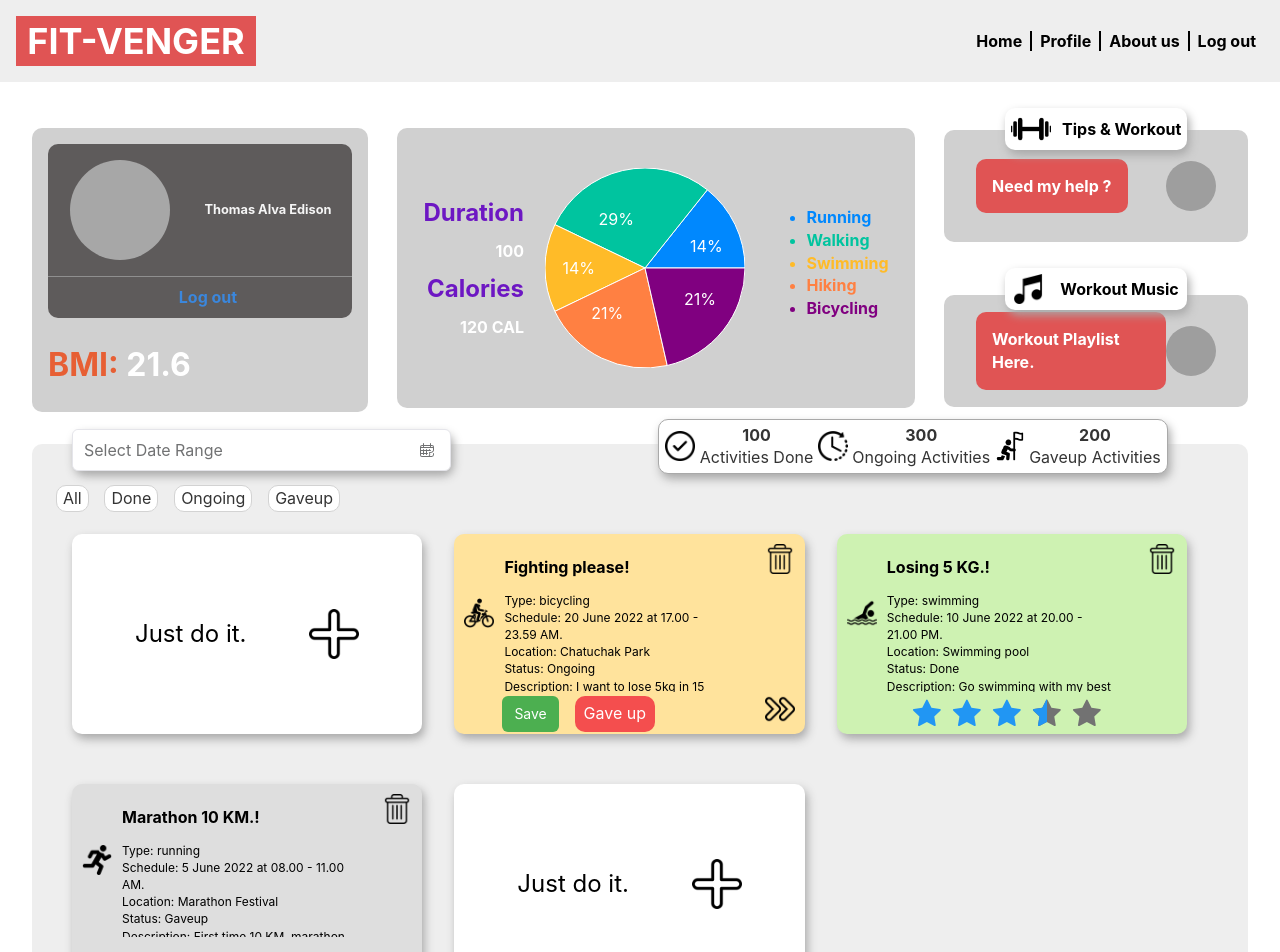
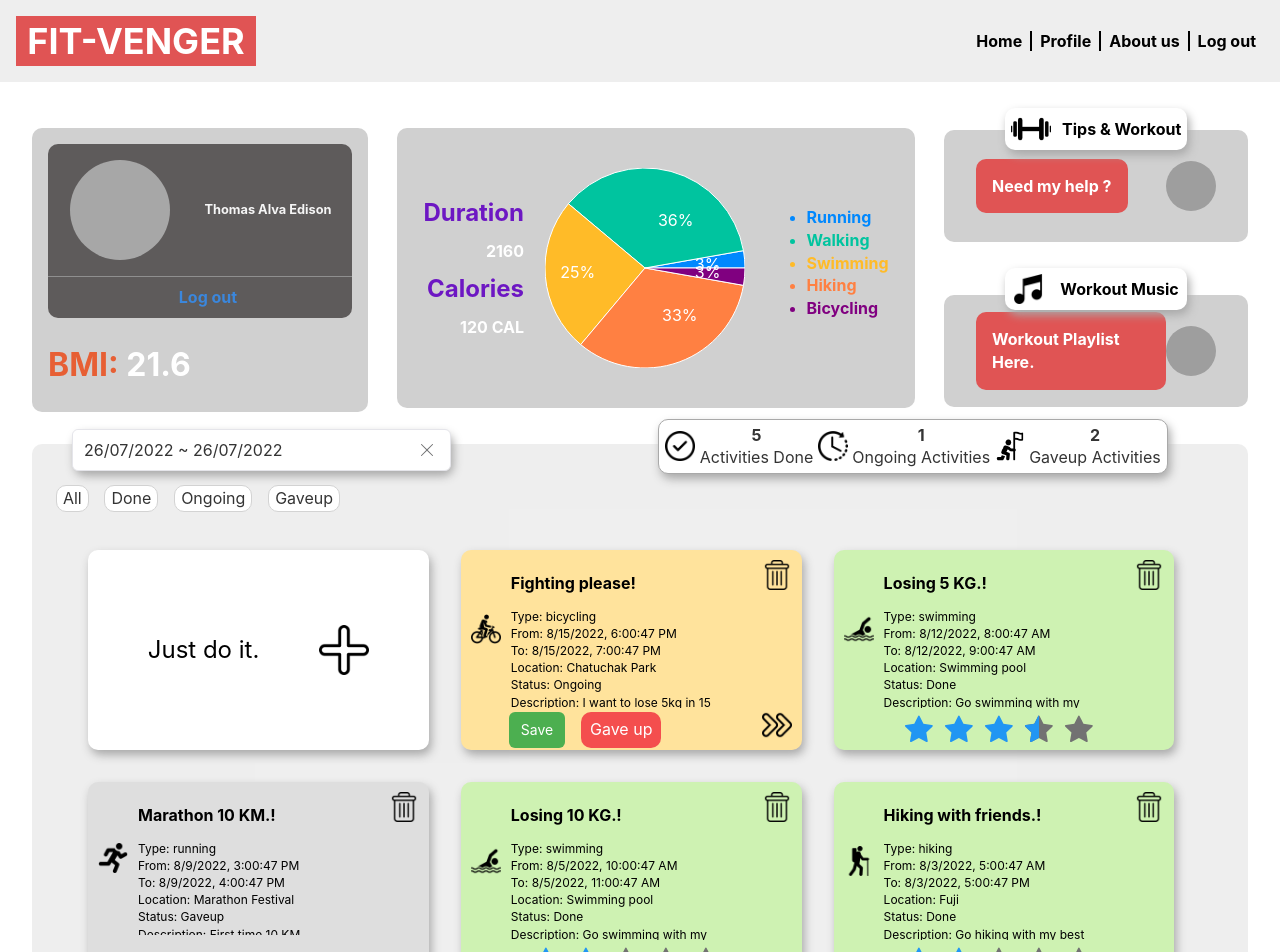
Before and after one commit to Kiatbordin/fitvenger, a React (Vite) app: page / in a window 1280 px wide. Shown: the top 952 px of the page. Built offline with nearby package versions, Linux system fonts and the light colour scheme; grey boxes are pictures that could not be loaded.

Commit message:
Implement props between board => activities => cards and Card decision rendering

```diff
--- a/src/components/Activities/Activities.css
+++ b/src/components/Activities/Activities.css
@@ -14,6 +14,8 @@
         border-radius: 10px;
         box-shadow: 2.5px 5px 10px darkgrey;
         width: auto;
+
+        margin-bottom: 2rem;
     }
 
     .Activities .summary-container {
@@ -68,7 +70,7 @@
         margin: 0 1rem 0 1rem;
     }
 
-    .Activities .filter-container button:hover {
+    .Activities .filter-container button:focus {
         background-color: #4972DB;
         color: white;
         font-weight: bold;
@@ -177,7 +179,7 @@
         background-color: white;
     }
 
-    .Activities .filter-container button:hover {
+    .Activities .filter-container button:focus {
         background-color: rgb(2, 2, 253);
         opacity: 0.5;
         color: white;
@@ -206,7 +208,7 @@
     } */
 
     .Activities .activities-board {
-        margin: 1rem;
+        margin: 2rem;
         padding: 0.5rem;
 
         height: 500px;
--- a/src/components/Activities/Activities.jsx
+++ b/src/components/Activities/Activities.jsx
@@ -16,17 +16,34 @@ import { DateRangePicker } from 'rsuite';
 export function Activities(props) {
 
     // expected props ==>
-    const doneActivities = props.doneActivities || 0;
-    const ongoingActivities = props.ongoingActivities || 0;
-    const gaveupActivities = props.gaveupActivities || 0;
 
-    const ongoingActivityItem = props.ongoingActivityItem;
-    const doneActivityItem = props.doneActivityItem;
-    const gaveupActivityItem = props.gaveupActivityItem;
+    const doneActivities = props.activities.filter( (activity) => activity.status === "Done" ).length || "Loading";
+    const ongoingActivities = props.activities.filter( (activity) => activity.status === "Ongoing" ).length || "Loading";
+    const gaveupActivities = props.activities.filter( (activity) => activity.status === "Gaveup" ).length || "Loading";
+
+    const handleAllFilter = (e) => {
+        alert('All');
+    };
+
+    const handleDoneFilter = (e) => {
+        alert('Done');
+    };
+
+    const handleOngoingFilter = (e) => {
+        alert('Ongoing');
+    };
+
+    const handleGaveupFilter = (e) => {
+        alert('Gaveup');
+    };
 
     return (
         <div className="Activities">
-            <DateRangePicker className="date-container" size="lg" placeholder="Select Date Range"/>
+
+            <DateRangePicker className="date-container"
+            size="lg" placeholder="Select Date Range"
+            value={[new Date(),new Date()]}/>
+
             <div className="summary-container">
                 <img src={done} alt='done' />
                 <div className="activities-result-box">
@@ -45,20 +62,29 @@ export function Activities(props) {
                 </div>
             </div>
             <div className="filter-container">
-                <button className="filter-all-button">All</button>
-                <button className="filter-done-button">Done</button>
-                <button className="filter-ongoing-button">Ongoing</button>
-                <button className="filter-gaveup-button">Gaveup</button>
+                <button className="filter-all-button" onClick={handleAllFilter}>All</button>
+                <button className="filter-done-button" onClick={handleDoneFilter}>Done</button>
+                <button className="filter-ongoing-button" onClick={handleOngoingFilter}>Ongoing</button>
+                <button className="filter-gaveup-button" onClick={handleGaveupFilter}>Gaveup</button>
             </div>
 
             {/* <button className="add-button"><img src={add} alt="add-button" /></button> */}
 
             <div className="activities-board">
                 <Newcard />
-                <Ongoingcard activity={ongoingActivityItem} />
-                <Donecard activity={doneActivityItem} />
-                <Gaveupcard activity={gaveupActivityItem} />
-                <Newcard />
+
+                {props.activities.length >=1 &&
+                    props.activities.map( activity => {
+                        if(activity.status==="Ongoing") {
+                            return <Ongoingcard activity={activity} key={activity.id} handleDelete={props.handleDelete}/>
+                        } else if (activity.status==="Done") {
+                            return <Donecard activity={activity} key={activity.id} handleDelete={props.handleDelete}/>
+                        } else if (activity.status==="Gaveup") {
+                            return <Gaveupcard activity={activity} key={activity.id} handleDelete={props.handleDelete}/>
+                        }
+                    })
+                }
+
             </div>
         </div>
     );
--- a/src/components/Donecard/Donecard.jsx
+++ b/src/components/Donecard/Donecard.jsx
@@ -13,6 +13,15 @@ import { Rate } from 'rsuite';
 export function Donecard(props) {
 
     const activityItem = props.activity;
+
+    const handleDelete = (e) => {
+        let isDelete = confirm("Do you want to delete this activity ?");
+        if(isDelete) {
+            props.handleDelete(activityItem);
+
+            // Then updating the database.
+        }
+    }
 
     const activityIconRender = (type) => {
         switch (type) {
@@ -41,7 +50,8 @@ export function Donecard(props) {
                 <div className="activity-details-box">
                     <h2>{activityItem.topic}</h2>
                     <span>Type: {activityItem.type}</span>
-                    <span>Schedule: {activityItem.schedule}</span>
+                    <span>From: {activityItem.start}</span>
+                    <span>To: {activityItem.end}</span>
                     <span>Location: {activityItem.location}</span>
                     <span>Status: {activityItem.status}</span>
                     <span>Description: {activityItem.description}</span>
@@ -50,7 +60,7 @@ export function Donecard(props) {
             <div className="done-card-menu">
                 <Rate readOnly defaultValue={activityItem.score} allowHalf />
             </div>
-            <img className="delete-button" src={deleteButton} alt="delete-icon" />
+            <img className="delete-button" src={deleteButton} alt="delete-icon" onClick={handleDelete}/>
         </div>
     );
 }
--- a/src/components/Gaveupcard/Gaveupcard.jsx
+++ b/src/components/Gaveupcard/Gaveupcard.jsx
@@ -11,6 +11,15 @@ import deleteButton from "../../assets/icons/deleteButton.png"
 export function Gaveupcard(props) {
 
     const activityItem = props.activity;
+
+    const handleDelete = (e) => {
+        let isDelete = confirm("Do you want to delete this activity ?");
+        if(isDelete) {
+            props.handleDelete(activityItem);
+
+            // Then updating the database.
+        }
+    }
 
     const activityIconRender = (type) => {
         switch (type) {
@@ -39,13 +48,14 @@ export function Gaveupcard(props) {
                 <div className="activity-details-box">
                     <h2>{activityItem.topic}</h2>
                     <span>Type: {activityItem.type}</span>
-                    <span>Schedule: {activityItem.schedule}</span>
+                    <span>From: {activityItem.start}</span>
+                    <span>To: {activityItem.end}</span>
                     <span>Location: {activityItem.location}</span>
                     <span>Status: {activityItem.status}</span>
                     <span>Description: {activityItem.description}</span>
                 </div>
             </div>
-            <img className="delete-button" src={deleteButton} alt="delete-icon" />
+            <img className="delete-button" src={deleteButton} alt="delete-icon" onClick={handleDelete}/>
         </div>
     );
 }
--- a/src/components/Ongoingcard/Ongoingcard.jsx
+++ b/src/components/Ongoingcard/Ongoingcard.jsx
@@ -16,6 +16,15 @@ import { DoneButton } from "../DoneButton/DoneButton.jsx";
 export function Ongoingcard(props) {
 
     const activityItem = props.activity;
+
+    const handleDelete = (e) => {
+        let isDelete = confirm("Do you want to delete this activity ?");
+        if(isDelete) {
+            props.handleDelete(activityItem);
+
+            // Then updating the database.
+        }
+    }
 
     const confirmDone = () => {
         let isDone = confirm("Have you finished this activity ?");
@@ -71,7 +80,8 @@ export function Ongoingcard(props) {
                 <div className="activity-details-box">
                     <h2>{activityItem.topic}</h2>
                     <span>Type: {activityItem.type}</span>
-                    <span>Schedule: {activityItem.schedule}</span>
+                    <span>From: {activityItem.start}</span>
+                    <span>To: {activityItem.end}</span>
                     <span>Location: {activityItem.location}</span>
                     <span>Status: {activityItem.status}</span>
                     <span>Description: {activityItem.description}</span>
@@ -82,7 +92,7 @@ export function Ongoingcard(props) {
                 <DoneButton />
                 <button className="gaveup-button" onClick={confirmGaveup}>Gave up</button>
             </div>
-            <img className="delete-button" src={deleteButton} alt="delete-icon" />
+            <img className="delete-button" src={deleteButton} alt="delete-icon" onClick={handleDelete}/>
             {/* <img className="next-button" src={nextButton} alt="delete-icon" /> */}
 
             <Link to="/edit">
--- a/src/components/Stats/Stats.jsx
+++ b/src/components/Stats/Stats.jsx
@@ -2,15 +2,23 @@ import React from "react";
 import "./Stats.css";
 
 import { PieChart, Pie, Tooltip, Cell } from 'recharts';
+import { getDuration } from "../../util/activitiesWork";
 
 export function Stats(props) {
 
+    const totalMinsRun = getDuration(props.activities, "running" ) || 0;
+    const totalMinsWalk = getDuration(props.activities, "walking" ) || 0;
+    const totalMinsSwim = getDuration(props.activities, "swimming" ) || 0;
+    const totalMinsHike = getDuration(props.activities, "hiking" ) || 0;
+    const totalMinsBike = getDuration(props.activities, "bicycling" ) || 0;
+    const totalDuration = totalMinsRun + totalMinsWalk + totalMinsSwim + totalMinsHike + totalMinsBike;
+
     const data = [
-        {name:"Running", value:20, color: '#0088FE'},
-        {name:"Walking", value:40, color: '#00C49F'},
-        {name:"Swimming", value:20, color: '#FFBB28'},
-        {name:"Hiking", value:30, color: '#FF8042'},
-        {name:"Bicycling", value:30, color: 'purple'}
+        {name:"Running", value: totalMinsRun, color: '#0088FE'},
+        {name:"Walking", value: totalMinsWalk, color: '#00C49F'},
+        {name:"Swimming", value: totalMinsSwim, color: '#FFBB28'},
+        {name:"Hiking", value: totalMinsHike, color: '#FF8042'},
+        {name:"Bicycling", value: totalMinsBike, color: 'purple'}
       ]
 
     const RADIAN = Math.PI / 180;
@@ -31,7 +39,7 @@ export function Stats(props) {
 
             <div className="stats-container">
                 <h3>Duration</h3>
-                <h4>100</h4>
+                <h4>{totalDuration}</h4>
                 <h3>Calories</h3>
                 <h4>120 CAL</h4>
             </div>
--- a/src/pages/Board.jsx
+++ b/src/pages/Board.jsx
@@ -1,59 +1,66 @@
-import React from "react";
+import React, { useState,useEffect } from "react";
 import "./Board.css";
 import { Activities } from "../components/Activities/Activities.jsx";
 import { Userinfo } from "../components/Userinfo/Userinfo.jsx";
 import {Stats} from "../components/Stats/Stats.jsx"
 import { Help } from "../components/Help/Help.jsx";
 
+import { getActivities } from "../util/activitiesWork.js";
+
 export function Board(props) {
 
-    const ongoingActivityItem = {
-        id: 1,
-        topic: "Fighting please!",
-        type: "bicycling",
-        schedule: "20 June 2022 at 17.00 - 23.59 AM.",
-        location: "Chatuchak Park",
-        status: "Ongoing",
-        description: "I want to lose 5kg in 15 days.I want to lose 5kg in 15 days.I want to lose 5kg in 15 days.I want to lose 5kg in 15 days.",
-        score: 0
-    }
+    // Board's component has to receive the user's information from App.jsx.
+    const userId = props.userId;
+    // Board's component will ask the user acitvities from backend using userId.
+    // Assume that we have received the user activities as below.
 
-    const doneActivityItem = {
-        id: 2,
-        topic: "Losing 5 KG.!",
-        type: "swimming",
-        schedule: "10 June 2022 at 20.00 - 21.00 PM.",
-        location: "Swimming pool",
-        status: "Done",
-        description: "Go swimming with my best friends.",
-        score: 3.5
-    }
+    const [myActivities,setMyActivities] = useState([]);
 
-    const gaveupActivityItem = {
-        id: 3,
-        topic: "Marathon 10 KM.!",
-        type: "running",
-        schedule: "5 June 2022 at 08.00 - 11.00 AM.",
-        location: "Marathon Festival",
-        status: "Gaveup",
-        description: "First time 10 KM. marathon challenge.",
-        score: 0
-    }
+    useEffect( () => {
+        // Once this component rendered, It should request the user's information using userID
+        // Then update the activities's state.
+        const userId = 50;  // assumming userId
+        const updateActivities = [...getActivities(userId)];
+        setMyActivities(updateActivities);
+    }, []);
+
+    const addActivities = (activity) => {
+        setMyActivities( prev => [...prev,activity]);
+    };
+
+    const deleteActivities = (activity) => {
+        setMyActivities(myActivities.filter(remainActivity=>remainActivity.id !== activity.id));
+    };
+
+    const updateActivities = (editActivity) => {
+        foundIndex = myActivities.findIndex ( activity => activity.id===editActivity.id );
+        if(foundIndex!==-1) {
+            const { id,topic,start,end,location,status,description,score } = editActivity;
+            setMyActivities( ...prev,
+                activity[foundIndex].id = id,
+                activity[foundIndex].topic = topic,
+                activity[foundIndex].start = start,
+                activity[foundIndex].end = end,
+                activity[foundIndex].location = location,
+                activity[foundIndex].status = status,
+                activity[foundIndex].description = description,
+                activity[foundIndex].score = score,
+                );
+        } else {
+            console.log(`updateActivities: Not found an activity id:${editActivity.id}`);
+        }
+    };
 
     return (
         <div className="Board" >
             <div className="userinfo-stat-tip-container">
                 <Userinfo />
-                <Stats />
+                <Stats activities={myActivities}/>
                 <Help />
             </div>
             <Activities
-            doneActivities={100}
-            ongoingActivities={300}
-            gaveupActivities={200}
-            ongoingActivityItem={ongoingActivityItem}
-            doneActivityItem={doneActivityItem}
-            gaveupActivityItem={gaveupActivityItem}
+            activities={myActivities}
+            handleDelete={deleteActivities}
             />
         </div>
     );
--- /dev/null
+++ b/src/util/activitiesWork.js
@@ -0,0 +1,125 @@
+
+const getActivities = (userId) => {
+    // Request backend for the list of activities from userId.
+
+    // Assuming activities below.
+    const activities = [
+        {
+            id: 1,
+            topic: "Fighting please!",
+            type: "bicycling",
+            start: "8/15/2022, 6:00:47 PM",
+            end: "8/15/2022, 7:00:47 PM",
+            location: "Chatuchak Park",
+            status: "Ongoing",
+            description: "I want to lose 5kg in 15 days.I want to lose 5kg in 15 days.I want to lose 5kg in 15 days.I want to lose 5kg in 15 days.",
+            score: 0
+        }, {
+            id: 2,
+            topic: "Losing 5 KG.!",
+            type: "swimming",
+            start: "8/12/2022, 8:00:47 AM",
+            end: "8/12/2022, 9:00:47 AM",
+            location: "Swimming pool",
+            status: "Done",
+            description: "Go swimming with my best friends.",
+            score: 3.5
+        }, {
+            id: 3,
+            topic: "Marathon 10 KM.!",
+            type: "running",
+            start: "8/9/2022, 3:00:47 PM",
+            end: "8/9/2022, 4:00:47 PM",
+            location: "Marathon Festival",
+            status: "Gaveup",
+            description: "First time 10 KM. marathon challenge.",
+            score: 0
+        }, {
+            id: 4,
+            topic: "Losing 10 KG.!",
+            type: "swimming",
+            start: "8/5/2022, 10:00:47 AM",
+            end: "8/5/2022, 11:00:47 AM",
+            location: "Swimming pool",
+            status: "Done",
+            description: "Go swimming with my best friends.",
+            score: 2
+        }, {
+            id: 5,
+            topic: "Hiking with friends.!",
+            type: "hiking",
+            start: "8/3/2022, 5:00:47 AM",
+            end: "8/3/2022, 5:00:47 PM",
+            location: "Fuji",
+            status: "Done",
+            description: "Go hiking with my best friends.",
+            score: 2
+        }, {
+            id: 6,
+            topic: "Walking with friends.!",
+            type: "walking",
+            start: "8/1/2022, 8:00:47 AM",
+            end: "8/1/2022, 9:00:47 PM",
+            location: "Chatuchak Park",
+            status: "Done",
+            description: "Go walking with my best friends.",
+            score: 1
+        }, {
+            id: 7,
+            topic: "Swimming with friends.!",
+            type: "swimming",
+            start: "7/31/2022, 8:00:47 AM",
+            end: "7/31/2022, 8:30:47 AM",
+            location: "Chatuchak Park",
+            status: "Done",
+            description: "Go walking with my best friends.",
+            score: 3.5
+        },{
+            id: 8,
+            topic: "Bicycling with friends.!",
+            type: "swimming",
+            start: "7/24/2022, 8:00:47 AM",
+            end: "7/24/2022, 2:30:47 PM",
+            location: "Chatuchak Park",
+            status: "Gaveup",
+            description: "Go Bicycling with my best friends.",
+            score: 0
+        },
+    ];
+
+    return activities;
+}
+
+// Get Duration of activities per User
+const getDuration = (activities, activityType) => {
+
+    if ( typeof activities === 'object' && activities.length >= 1 && typeof activityType === 'string') {
+
+        const eachTypeActivities = activities.filter( (activity) => activity.type === activityType );
+        // console.log(eachTypeActivities);
+
+        let totalDuration = 0;
+        eachTypeActivities.forEach( (activity) => {
+            const startTime = new Date(activity.start);
+            const endTime = new Date(activity.end);
+            // console.log(`startTime:${startTime}`);
+            // console.log(`endTime:${endTime}`);
+
+            const msecDiff = endTime - startTime;
+            let minDiff = (Number(msecDiff) * 1.66666667 * 0.00001); // convert to minutes.
+            // console.log(typeof minDiff);
+            totalDuration += minDiff;
+        });
+
+        // console.log(parseInt(totalDuration.toFixed(0)));
+        return parseInt(totalDuration.toFixed(0))
+
+    } else {
+        console.log("getDuration error: Please check the incoming activities.")
+    }
+
+}
+export {
+    getDuration,
+    getActivities,
+ };
```
Also changed, not shown: src/components/CreateActivityForm/CreateActivityForm.jsx (+12 -1 lines).
